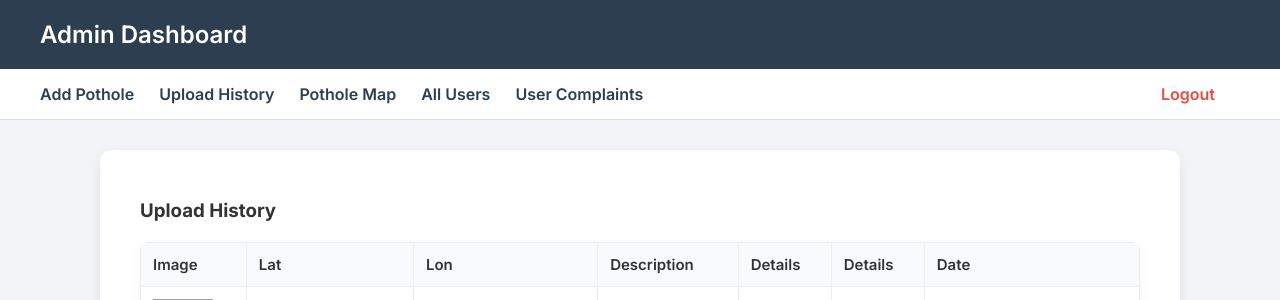
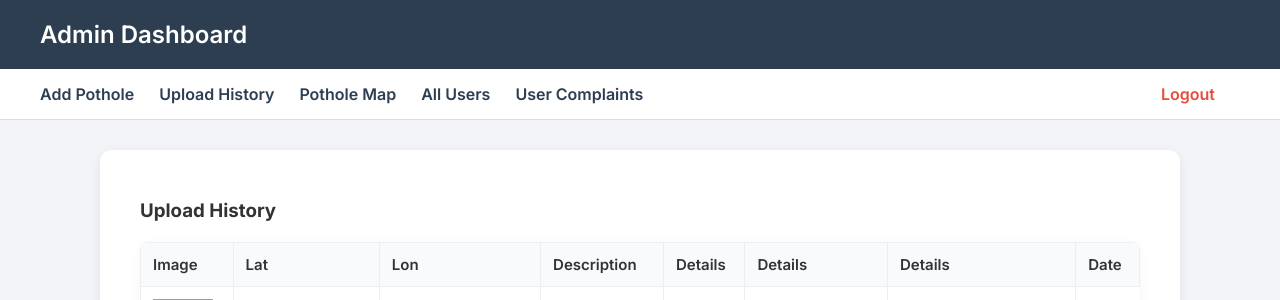
Before and after one commit to sanketpatil9901/pothole-detection, a Flask app: page / in a window 1280 px wide, after a click on "Upload History". Shown: the top 300 px of the page. Run offline with Flask 3, Linux system fonts and the light colour scheme; the visitor is signed in with stand-in values (Sample User, id 1); a database or web service that is not in the repository returns one stand-in record (values such as "Sample title"); some libraries are stand-ins or nearby versions; grey boxes are pictures that could not be loaded.

Commit message:
Update admin_dashboard.html  with new logic

```diff
--- a/templates/admin_dashboard.html
+++ b/templates/admin_dashboard.html
@@ -196,6 +196,7 @@
                 <th>Description</th>
                 <th>Details</th>
                 <th>Details</th>
+                <th>Details</th>
                 <th>Date</th>
             </tr>
             {% for p in pothole_history %}
@@ -207,9 +208,9 @@
                 <td>{{ p.details }}</td>
                <td>
                     <div style="max-height:120px; overflow-y:auto;">
-                        {% if p.details_parsed is iterable and p.details_parsed is not string %}
+                        {% if p.details is iterable and p.details is not string %}
                         <ol style="padding-left: 18px; list-style-type: decimal;">
-                            {% for d in p.details_parsed %}
+                            {% for d in p.details %}
                             {% if d is mapping %}
                             <li>
                                 <b>Confidence:</b> {{ d.confidence }}<br>
@@ -223,7 +224,7 @@
                             {% endfor %}
                         </ol>
                         {% else %}
-                        {{ p.details_parsed }}
+                        {{ p.details }}
                         {% endif %}
                     </div>
                 </td>
```
